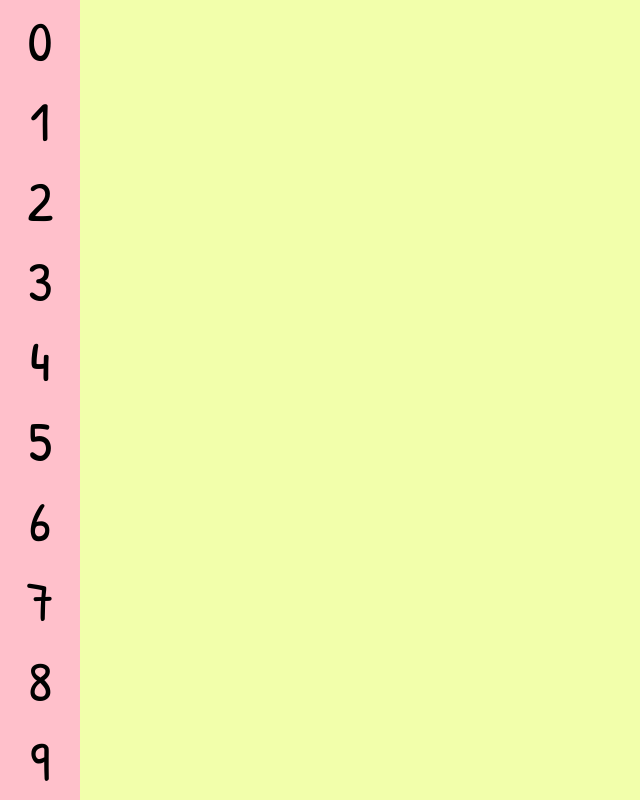
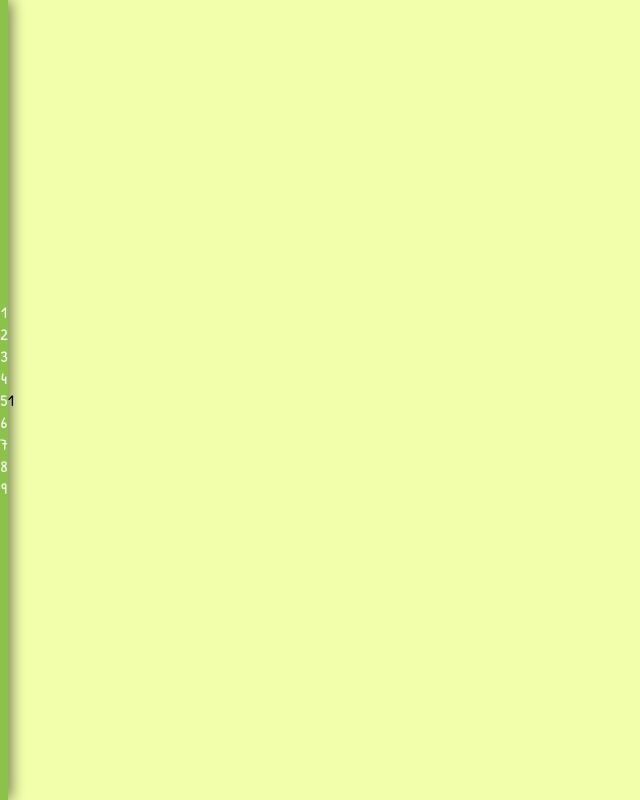
Before and after one commit to MichaelB-pl/project-mcqueen-vue, a Vue app: page /numbers in a window 1280 px wide. Shown: the whole page, without its empty margins (0-640 px from the left). Built offline with nearby package versions, Linux system fonts and the light colour scheme.

Commit message:
Selecting number

```diff
--- /dev/null
+++ b/src/components/numbers/images-space/ImagesSpace.vue
@@ -0,0 +1,9 @@
+<template>
+<div class="images-space">
+    {{ selectedNumber }}
+</div>
+</template>
+
+<script src="./images-space.js"> </script>
+
+<style scoped src="./images-space.css"> </style>
--- /dev/null
+++ b/src/components/numbers/images-space/images-space.css
@@ -0,0 +1,26 @@
+.images-space {
+    width: 100%;
+    height: calc(100% - var(--item-size));
+    display: flex;
+    flex-flow: row wrap;
+    justify-content: space-around;
+    align-items: center;
+}
+
+@media(max-width: 480px) {
+    .images-space {
+        height: calc(100% - var(--item-size) * 2);
+    }
+}
+
+@media screen and (orientation:landscape) {
+    .images-space {
+        width: calc(100% - var(--item-size));
+        height: 100%;
+    }
+    @media(max-height: 480px) {
+        .images-space {
+            width: calc(100% - var(--item-size) * 2);
+        }
+    }
+}
--- /dev/null
+++ b/src/components/numbers/images-space/images-space.js
@@ -0,0 +1,8 @@
+export default {
+    name: 'images-space',
+    props: ['selectedNumber'],
+    mounted(){
+        console.log('selectedNumber');
+        console.log(this.selectedNumber);
+    }
+}
--- a/src/components/numbers/numbers-bar/NumbersBar.vue
+++ b/src/components/numbers/numbers-bar/NumbersBar.vue
@@ -1,7 +1,11 @@
 <template>
 <div class="numbers-bar">
-    <div class="number-item noselect" v-for="(number, index) in numbers" :key="index">
-        {{ number }}
+    <div class="number-item noselect" v-for="(number, index) in numbers"
+    :key="index"
+    v-on:click="$emit('numberSelected',index)">
+        <p>
+            {{ number }}
+        </p>
     </div>
 </div>
 </template>
--- a/src/components/numbers/numbers-bar/numbers-bar.css
+++ b/src/components/numbers/numbers-bar/numbers-bar.css
@@ -1,58 +1,48 @@
 .numbers-bar {
     width: 100%;
-    height: auto;
-    max-height: 40vmin;
+    height: var(--item-size);
     background-color: var(--color-primary);
     display: flex;
     flex-flow: row nowrap;
-    justify-content: flex-start;
-    align-items: flex-start;
+    justify-content: center;
+    align-items: center;
+    box-shadow: 0 0 16px 0 black;
 }
 
 .number-item {
-    width: 10vmin;
-    height: 10vmin;
-    background-color: pink;
+    width: var(--item-size);
+    height: var(--item-size);
     display: flex;
     justify-content: center;
     align-items: center;
-    font-size: 7vmin;
 }
 
-/* @media(max-height: 480px) {
-    .number-item {
-        width: 20vmin;
-        height: 20vmin;
-    }
-} */
+.number-item>p {
+    max-width: 100%;
+    max-height: 100%;
+    font-size: calc(var(--item-size) * 3 / 4);
+    color: white;
+    padding-right: calc(var(--item-size) / 8);
+    margin: 0;
+}
 
 @media(max-width: 480px) {
     .numbers-bar {
+        height: calc(var(--item-size) * 2);
         flex-wrap: wrap;
-    }
-    .number-item {
-        width: 20vmin;
-        height: 20vmin;
-        font-size: 15vmin;
     }
 }
 
 @media screen and (orientation:landscape) {
     .numbers-bar {
-        width: auto;
-        max-width: 40vmin;
+        width: var(--item-size);
         height: 100%;
-        max-height: 100%;
         flex-direction: column;
     }
     @media(max-height: 480px) {
         .numbers-bar {
+            width: calc(var(--item-size) * 2);
             flex-flow: row wrap;
-        }
-        .number-item {
-            width: 20vmin;
-            height: 20vmin;
-            font-size: 15vmin;
         }
     }
 }
--- a/src/components/numbers/numbers-bar/numbers-bar.js
+++ b/src/components/numbers/numbers-bar/numbers-bar.js
@@ -1,8 +1,4 @@
 export default {
     name: 'numbers-bar',
-    data() {
-        return {
-            numbers: [0, 1, 2, 3, 4, 5, 6, 7, 8, 9]
-        }
-    }
+    props: ['numbers'],
 }
--- a/src/views/numbers/Numbers.vue
+++ b/src/views/numbers/Numbers.vue
@@ -1,6 +1,7 @@
 <template>
 <div class="numbers">
-    <NumbersBar />
+    <NumbersBar :numbers="numbers" v-on:numberSelected="onNumberSelected($event)" />
+    <ImagesSpace :selectedNumber="getSelectedNumber()" />
 </div>
 </template>
 
--- a/src/views/numbers/numbers.css
+++ b/src/views/numbers/numbers.css
@@ -1,4 +1,8 @@
-.numbers{
+:root {
+    --item-size: 10vmin;
+}
+
+.numbers {
     width: 100%;
     height: 100%;
     display: flex;
@@ -7,8 +11,19 @@
     align-items: flex-start;
 }
 
+@media(max-width: 480px) {
+    :root {
+        --item-size: 20vmin;
+    }
+}
+
 @media screen and (orientation:landscape) {
-    .numbers{
+    .numbers {
         flex-flow: row nowrap;
     }
+    @media(max-height: 480px) {
+        :root {
+            --item-size: 20vmin;
+        }
+    }
 }
--- a/src/views/numbers/numbers.js
+++ b/src/views/numbers/numbers.js
@@ -1,8 +1,25 @@
 import NumbersBar from '../../components/numbers/numbers-bar/NumbersBar.vue';
+import ImagesSpace from '../../components/numbers/images-space/ImagesSpace.vue';
 
 export default {
     name: 'numbers',
     components: {
-        NumbersBar
+        NumbersBar,
+        ImagesSpace
+    },
+    data() {
+        return {
+            numbers: [1, 2, 3, 4, 5, 6, 7, 8, 9],
+            selectedIndex: 0
+        }
+    },
+    methods: {
+        getSelectedNumber() {
+            return this.numbers[this.selectedIndex];
+        },
+
+        onNumberSelected(index) {
+            this.selectedIndex = index;
+        }
     }
 }
```
